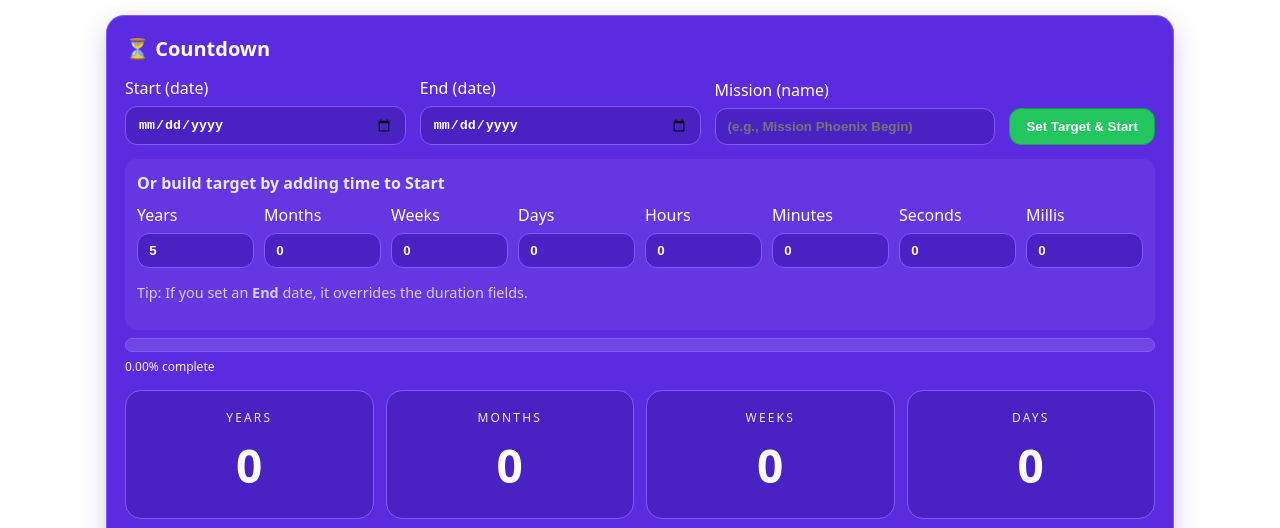
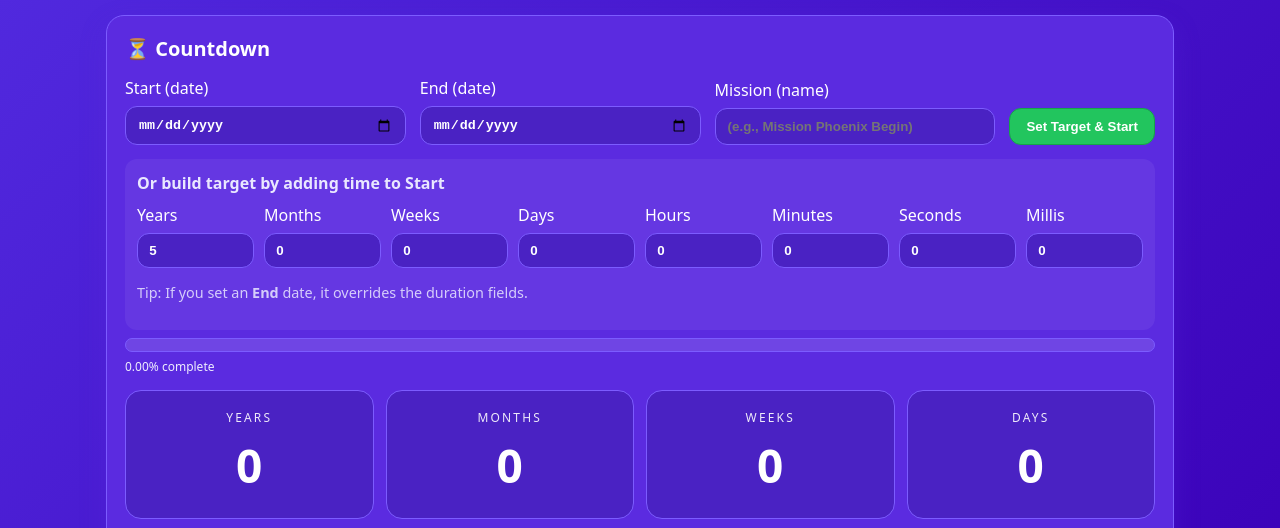
Before and after one commit to Thejas860/PhynoraTime-, a plain HTML site: page index.html in a window 1280 px wide. Shown: the part 103-631 px from the top of the page. Drawn offline with Linux system fonts and the light colour scheme; files that its build step writes are made by us from their sources; a script that the page names is missing; files whose address does not match are found by name.

Commit message:
Update style.css

```diff
--- a/style.css
+++ b/style.css
@@ -128,3 +128,7 @@ input[type="date"]{ -webkit-appearance:none; appearance:none; }
 }
 #upgradeBtn:hover{ background:#0b1220; }
 #limitInfo b{ color:#fff; }
+body {
+  background: linear-gradient(135deg, #522be0 0%, #3a00b7 100%);
+  color: white;
+}
```
